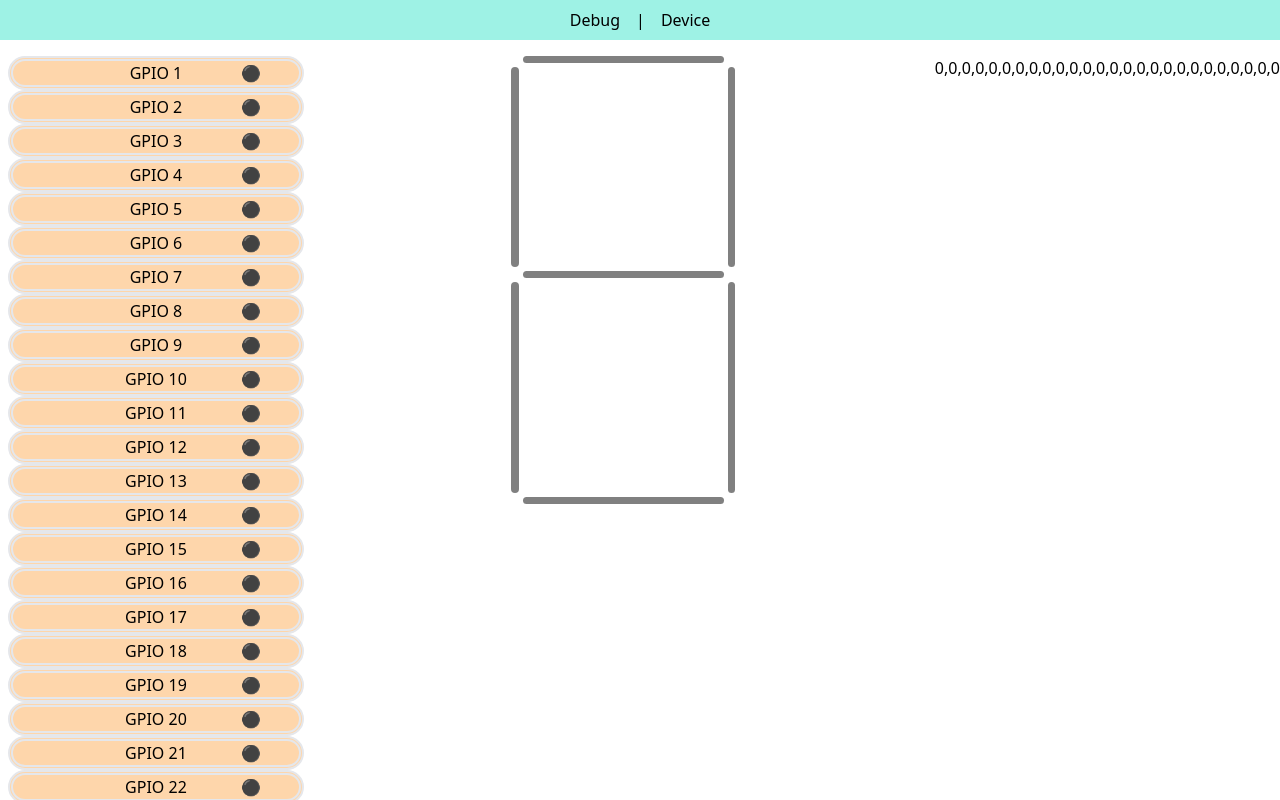
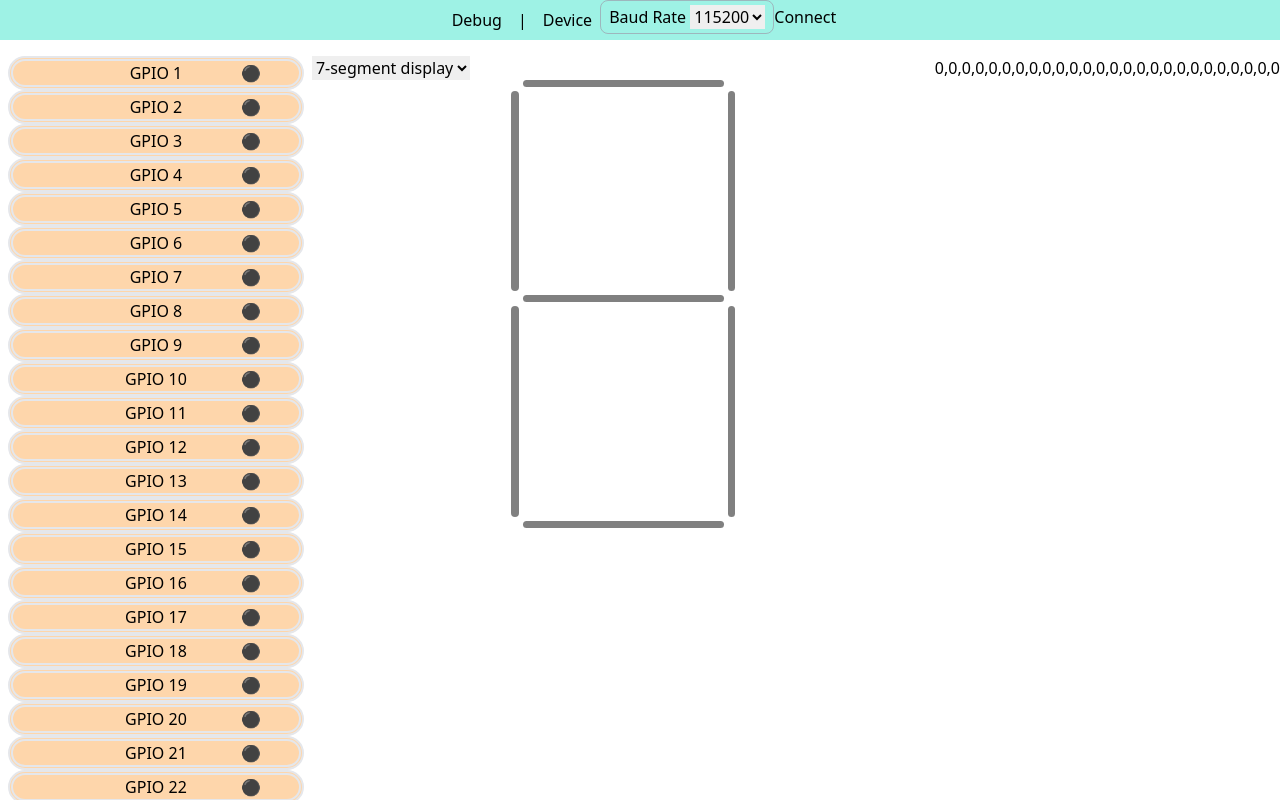
Before and after one commit to sk0g/peripheral-emulator-web-app, a Svelte app: page / in a window 1280 px wide. Both pictures are taken after a click on the button "Device". Shown: the top 800 px of the page. Built offline with nearby package versions, Linux system fonts and the light colour scheme.

Commit message:
Add dummy ultrasonic sensor

```diff
--- a/package.json
+++ b/package.json
@@ -17,5 +17,8 @@
     "svelte-preprocess": "^4.10.5",
     "tailwindcss": "^3.0.12",
     "vite": "^2.9.0"
+  },
+  "dependencies": {
+    "svelte-slider": "^1.0.1"
   }
 }
--- a/src/App.svelte
+++ b/src/App.svelte
@@ -1,10 +1,13 @@
 <script>
   import Header from "./lib/Header.svelte";
 
-  import {gpioPins} from "./gpioPins";
+  import { gpioPins } from "./gpioPins";
 
-  import {GPIO} from "./stores";
+  import { GPIO } from "./stores";
+
   import SevenSegmentDisplay from "./lib/SevenSegmentDisplay.svelte";
+  import { selectedComponent } from "./configStore.js";
+  import UltrasonicSensor from "./lib/UltrasonicSensor.svelte";
 
   function toggleGPIO(gpioPin, atIndex) {
     gpioPin.data.update((n) => (n == 0 ? 1 : 0));
@@ -13,17 +16,17 @@
 
 <main>
   <div class="container mx-auto">
-    <Header/>
+    <Header />
     <div class="flex flex-row basis-4 py-4">
       <div class="grid-cols-1 basis-1/4 px-2">
         <div class="basis-1/4">
           {#each gpioPins as gpioPin, i}
             <div class="gpio grid grid-cols-3">
-              <p class="basis-1"/>
+              <p class="basis-1" />
               <p class="basis-1">{gpioPin.label}</p>
               <button
-                  class="basis-1"
-                  on:click={() => {
+                class="basis-1"
+                on:click={() => {
                   toggleGPIO(gpioPin, i);
                 }}
               >
@@ -34,7 +37,16 @@
         </div>
       </div>
       <div class="basis-2/4">
-        <SevenSegmentDisplay/>
+        <select bind:value={$selectedComponent}>
+          <option value="SevenSegmentDisplay">7-segment display</option>
+          <option value="UltrasonicSensor">Ultrasonic sensor</option>
+        </select>
+        {#if $selectedComponent == 'SevenSegmentDisplay'}
+          <SevenSegmentDisplay />
+        {/if}
+        {#if $selectedComponent == 'UltrasonicSensor'}
+          <UltrasonicSensor />
+        {/if}
       </div>
       <div class="basis-1/4">{$GPIO}</div>
     </div>
--- /dev/null
+++ b/src/configStore.js
@@ -0,0 +1,23 @@
+import { writable } from "svelte/store";
+
+function createWritable(localStorageKey, defaultValue) {
+  let stored = localStorage.getItem(localStorageKey);
+  let result = writable(stored || defaultValue);
+  result.subscribe(v => localStorage.setItem(localStorageKey, `${v}`));
+
+  return result;
+}
+
+export const isDebug = createWritable(
+  "isDebug", "true");
+
+export const baudRate = createWritable(
+  "baudRate", "115200");
+
+export const selectedComponent = createWritable(
+  "selectedComponent", "SevenSegmentDisplay"
+);
+
+export const ultrasonicDistance = createWritable(
+  'ultrasonicDistance', '10'
+)
--- a/src/lib/Header.svelte
+++ b/src/lib/Header.svelte
@@ -1,30 +1,24 @@
 <script>
-  var modeIsDebug = true;
-
-  function setDebug() {
-    modeIsDebug = true;
-    console.log("Set run mode to Debug")
-  }
-
-  function setPhysicalDevice() {
-    modeIsDebug = false;
-    console.log("Set run mode to Device")
-  }
+  import { isDebug } from "../configStore.js";
+  import SerialConnector from "./SerialConnector.svelte";
 </script>
 
 <div
-    style:background-color={modeIsDebug
+  class="flex place-content-center sticky top-0 -mx-7 z-50"
+  style:background-color={$isDebug == 'true'
         ? "rgba(253, 187, 116, 0.6)"
         : "rgba(94, 234, 212, 0.6)"}
-    class="flex place-content-center sticky top-0 -mx-7 z-50"
 >
-  <button on:click={setDebug} class="px-2 hover:bg-orange-300">Debug</button>
-  <h1 class="m-2">|</h1>
-  <button on:click={setPhysicalDevice} class="px-2 hover:bg-teal-300"
-  >Device
-  </button
-  >
+
+    <button class="px-2 hover:bg-orange-300" on:click={() => $isDebug='true'}>Debug</button>
+    <h1 class="m-2">|</h1>
+    <button class="px-2 hover:bg-teal-300" on:click={() => $isDebug='false'}>Device</button>
+
+  {#if $isDebug == 'false'}
+    <SerialConnector></SerialConnector>
+  {/if}
 </div>
 
 <style>
+
 </style>
--- /dev/null
+++ b/src/lib/SerialConnector.svelte
@@ -0,0 +1,43 @@
+<script>
+  import { fade } from "svelte/transition";
+
+  import { baudRate } from "../configStore.js";
+</script>
+
+<div class="serial-conf h-1/2" transition:fade>
+  <div class="serial-option">
+    Baud Rate
+    <select bind:value={$baudRate} id="baud" name="Baud Rate">
+      <option value="115200">115200</option>
+      <option value="57600">57600</option>
+      <option value="38400">38400</option>
+      <option value="28800">28800</option>
+      <option value="14400">14400</option>
+      <option value="19200">19200</option>
+      <option value="9600">9600</option>
+    </select>
+  </div>
+  <div>
+    <button class="rounded">
+      Connect
+    </button>
+  </div>
+</div>
+
+<style>
+  .serial-option {
+    --tw-border-opacity: .75;
+    border-color: rgb(156 163 175 / var(--tw-border-opacity));
+    border-width: 1px;
+    border-radius: .5rem;
+    padding: 0.25rem 0.5rem;
+  }
+
+  .serial-conf {
+    display: flex;
+    align-items: baseline;
+    justify-content: end;
+    flex: 0 1 auto;
+    flex-flow: row nowrap;
+  }
+</style>
--- a/src/lib/SevenSegmentDisplay.svelte
+++ b/src/lib/SevenSegmentDisplay.svelte
@@ -11,7 +11,7 @@
     g: false,
   };
 
-  GPIO.subscribe((vals) => {
+  GPIO.subscribe(vals => {
     pinsEnabled.a = vals[0] == 1;
     pinsEnabled.b = vals[1] == 1;
     pinsEnabled.c = vals[2] == 1;
@@ -25,32 +25,25 @@
 <div class="grid gap-1">
   <div
       style:background-color={pinsEnabled.a ? "cyan" : "gray"}
-      class="segment sA"
-  />
+      class="segment sA"></div>
   <div
       style:background-color={pinsEnabled.b ? "cyan" : "gray"}
-      class="segment sB"
-  />
+      class="segment sB"></div>
   <div
       style:background-color={pinsEnabled.c ? "cyan" : "gray"}
-      class="segment sC"
-  />
+      class="segment sC"></div>
   <div
       style:background-color={pinsEnabled.d ? "cyan" : "gray"}
-      class="segment sD"
-  />
+      class="segment sD"></div>
   <div
       style:background-color={pinsEnabled.e ? "cyan" : "gray"}
-      class="segment sE"
-  />
+      class="segment sE"></div>
   <div
       style:background-color={pinsEnabled.f ? "cyan" : "gray"}
-      class="segment sF"
-  />
+      class="segment sF"></div>
   <div
       style:background-color={pinsEnabled.g ? "cyan" : "gray"}
-      class="segment sG"
-  />
+      class="segment sG"></div>
 </div>
 
 <style>
--- /dev/null
+++ b/src/lib/UltrasonicSensor.svelte
@@ -0,0 +1,29 @@
+<script>
+  import Slider from "svelte-slider";
+
+  let distance = 109;
+  let displayString = "1.09 m"
+
+  function getFormattedDistance() {
+    let calcDistance = 8 + (distance * 392)
+    calcDistance = calcDistance.toFixed(1)
+
+    if (calcDistance > 100) {
+      displayString = `${calcDistance / 100} m`;
+    }
+    displayString = `${calcDistance} cm`;
+  }
+</script>
+
+Distance: {displayString}
+<div class="slider">
+  <Slider on:change={(event) => {distance = event.detail[1]; getFormattedDistance()}} value={[0, 1]} single />
+</div>
+
+<style>
+  .slider {
+    --sliderPrimary: #FF9800;
+    --sliderSecondary: rgba(0, 0, 0, 0.05);
+    margin: 16px;
+  }
+</style>
```
Also changed, not shown: 2 other files (tests, documents, lock files or other folders).
